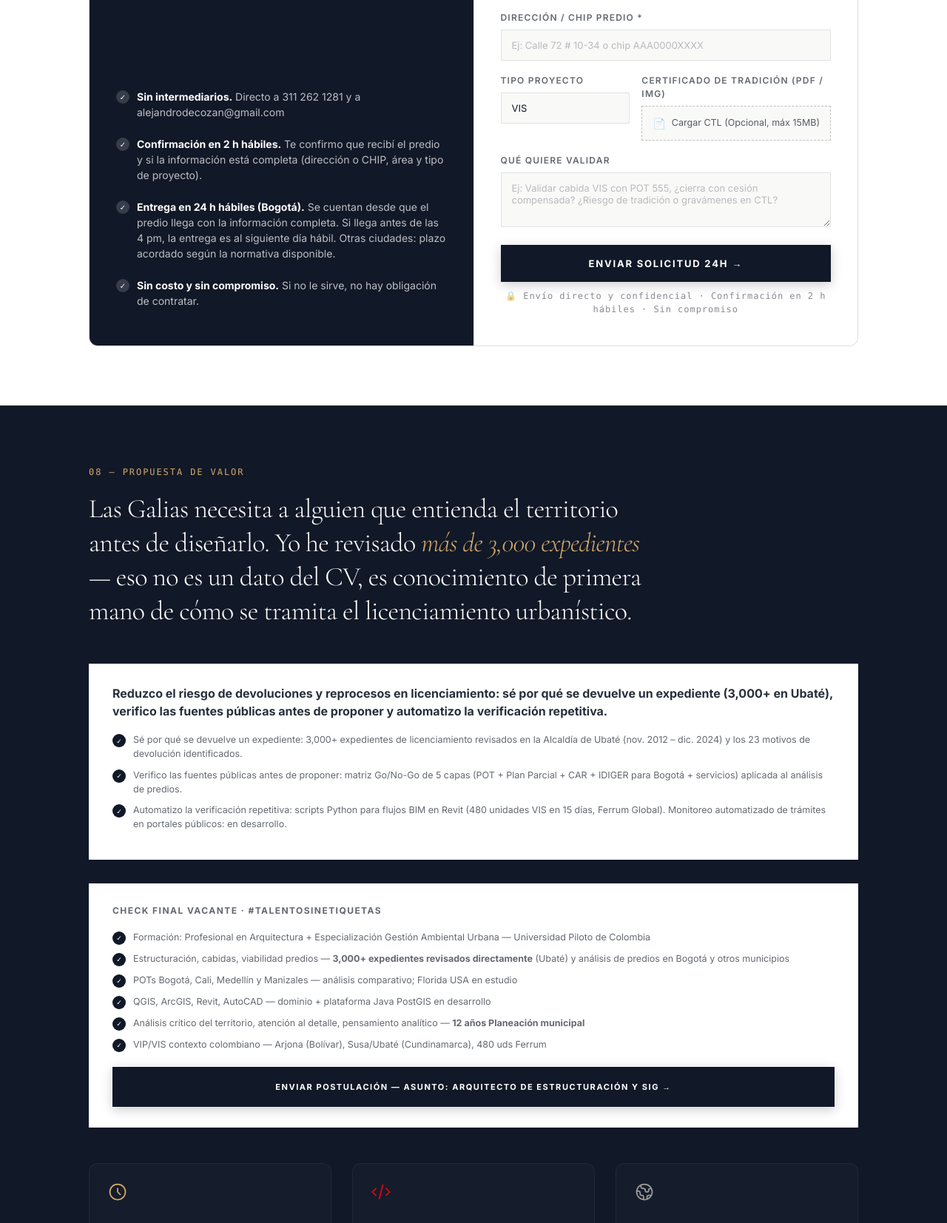
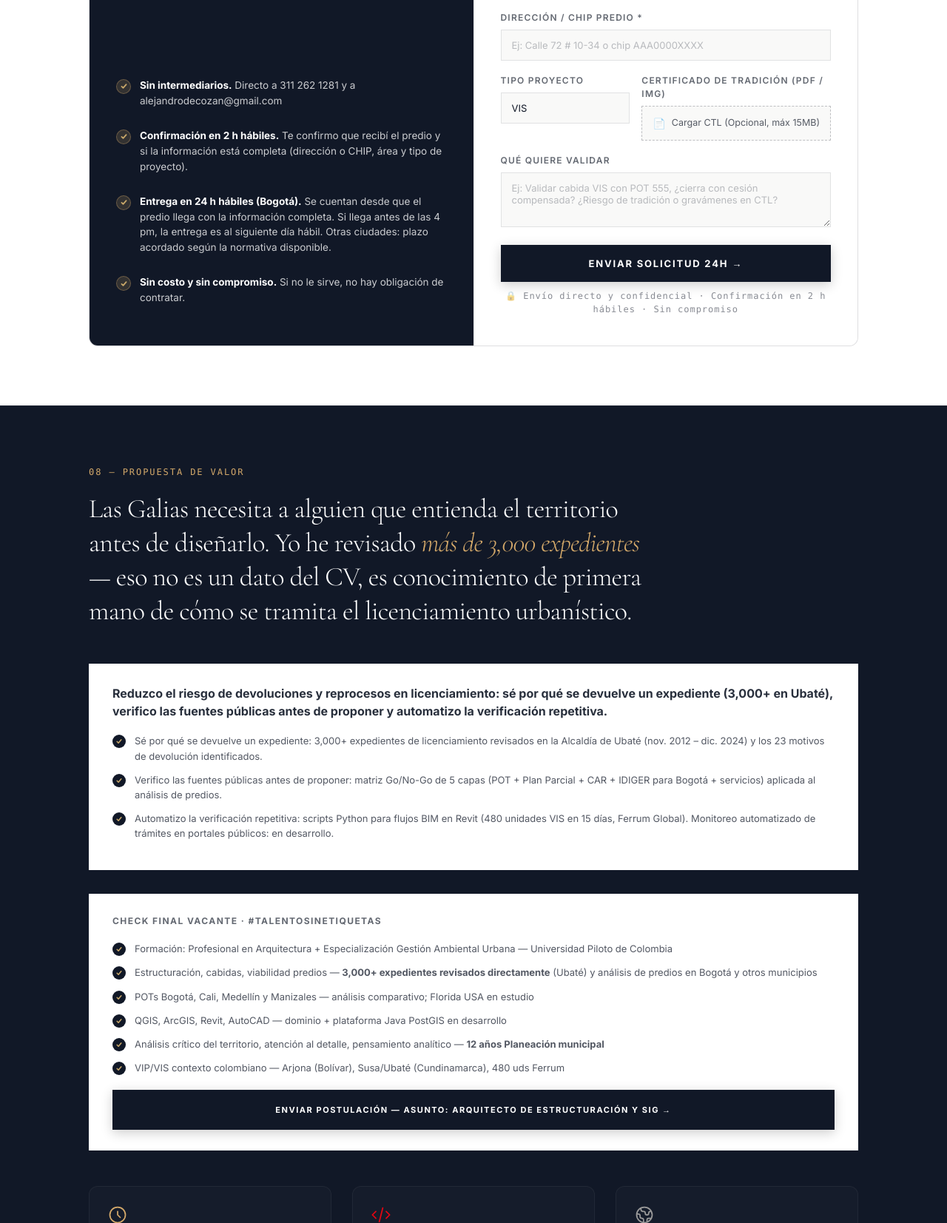
Before and after one commit to jadecol/portfolio_galias, a website built with Vite: page index.html in a window 1280 px wide. Shown: the part 7665-9318 px from the top of the page at 74% size. Built offline with nearby package versions, Linux system fonts and the light colour scheme.

Commit message:
Corrige correo a alejandrodecozan, arreglo responsivo movil y checkmarks dorados SVG

```diff
--- a/functions/api/solicitud.js
+++ b/functions/api/solicitud.js
@@ -163,8 +163,8 @@ export async function onRequestPost(context) {
 </html>
     `;
 
-    const notificationEmail = env.NOTIFICATION_EMAIL || 'jdecozantech@gmail.com';
-    const fromEmail = env.RESEND_FROM || 'Prueba 24H <onboarding@resend.dev>';
+    const notificationEmail = env.NOTIFICATION_EMAIL || 'alejandrodecozan@gmail.com';
+    const fromEmail = env.RESEND_FROM || 'Prueba 24H <solicitudes@deecozan.com>';
 
     const resendResponse = await fetch('https://api.resend.com/emails', {
       method: 'POST',
--- a/index.html
+++ b/index.html
@@ -362,19 +362,39 @@
     </div>
 
     <!-- FORM -->
-    <div style="display:grid;grid-template-columns:1fr 1fr;gap:1px;background:rgba(17,24,39,0.07);border:1px solid rgba(17,24,39,0.07);border-radius:12px;overflow:hidden" id="form-wrapper" class="fade-up">
-      <div style="background:var(--ink);color:#fff;padding:40px 36px;display:flex;flex-direction:column">
+    <div class="form-container-grid fade-up" id="form-wrapper">
+      <div class="form-info-col">
         <span style="font-size:12px;letter-spacing:0.14em;text-transform:uppercase;font-weight:700;background:#fff;color:var(--ink);padding:5px 12px;width:fit-content;margin-bottom:24px">Solicitar prueba 24h</span>
         <h3 class="serif" style="font-size:32px;line-height:0.95;color:#fff;margin-bottom:20px">Pruebe antes<br>de contratar.<br><span style="color:var(--gold)">Yo pongo el predio a trabajar.</span></h3>
         <p style="font-size:13px;line-height:1.7;color:rgba(255,255,255,0.5);margin-bottom:28px">Este formulario no es "contacto". Es una solicitud de prueba 24h. Usted trae el predio y su certificado de tradición; yo entrego la matriz anti-devolución + cabida Revit/QGIS + radiografía legal.</p>
         <div style="display:flex;flex-direction:column;gap:12px;margin-top:auto">
-          <div class="ws-check-row"><div class="ws-check-icon">✓</div><span><strong style="color:#fff">Sin intermediarios.</strong> Directo a 311 262 1281 y a alejandrodecozan@gmail.com</span></div>
-          <div class="ws-check-row"><div class="ws-check-icon">✓</div><span><strong style="color:#fff">Confirmación en 2 h hábiles.</strong> Te confirmo que recibí el predio y si la información está completa (dirección o CHIP, área y tipo de proyecto).</span></div>
-          <div class="ws-check-row"><div class="ws-check-icon">✓</div><span><strong style="color:#fff">Entrega en 24 h hábiles (Bogotá).</strong> Se cuentan desde que el predio llega con la información completa. Si llega antes de las 4 pm, la entrega es al siguiente día hábil. Otras ciudades: plazo acordado según la normativa disponible.</span></div>
-          <div class="ws-check-row"><div class="ws-check-icon">✓</div><span><strong style="color:#fff">Sin costo y sin compromiso.</strong> Si no le sirve, no hay obligación de contratar.</span></div>
+          <div class="ws-check-row">
+            <div class="ws-check-icon">
+              <svg width="11" height="11" viewBox="0 0 16 16" fill="none" stroke="currentColor" stroke-width="2.5" stroke-linecap="round" stroke-linejoin="round"><path d="M3.5 8.5l3 3 6-7"/></svg>
+            </div>
+            <span><strong style="color:#fff">Sin intermediarios.</strong> Directo a 311 262 1281 y a alejandrodecozan@gmail.com</span>
+          </div>
+          <div class="ws-check-row">
+            <div class="ws-check-icon">
+              <svg width="11" height="11" viewBox="0 0 16 16" fill="none" stroke="currentColor" stroke-width="2.5" stroke-linecap="round" stroke-linejoin="round"><path d="M3.5 8.5l3 3 6-7"/></svg>
+            </div>
+            <span><strong style="color:#fff">Confirmación en 2 h hábiles.</strong> Te confirmo que recibí el predio y si la información está completa (dirección o CHIP, área y tipo de proyecto).</span>
+          </div>
+          <div class="ws-check-row">
+            <div class="ws-check-icon">
+              <svg width="11" height="11" viewBox="0 0 16 16" fill="none" stroke="currentColor" stroke-width="2.5" stroke-linecap="round" stroke-linejoin="round"><path d="M3.5 8.5l3 3 6-7"/></svg>
+            </div>
+            <span><strong style="color:#fff">Entrega en 24 h hábiles (Bogotá).</strong> Se cuentan desde que el predio llega con la información completa. Si llega antes de las 4 pm, la entrega es al siguiente día hábil. Otras ciudades: plazo acordado según la normativa disponible.</span>
+          </div>
+          <div class="ws-check-row">
+            <div class="ws-check-icon">
+              <svg width="11" height="11" viewBox="0 0 16 16" fill="none" stroke="currentColor" stroke-width="2.5" stroke-linecap="round" stroke-linejoin="round"><path d="M3.5 8.5l3 3 6-7"/></svg>
+            </div>
+            <span><strong style="color:#fff">Sin costo y sin compromiso.</strong> Si no le sirve, no hay obligación de contratar.</span>
+          </div>
         </div>
       </div>
-      <div style="background:#fff;padding:40px 36px" id="form-panel">
+      <div class="form-input-col" id="form-panel">
         <div style="display:flex;justify-content:space-between;align-items:center;margin-bottom:24px">
           <span class="mono" style="font-size:12px;letter-spacing:0.1em;text-transform:uppercase;font-weight:700;color:rgba(17,24,39,0.7)">Formulario 24h</span>
           <span class="mono" style="font-size:12px;padding:3px 10px;background:var(--warm);border:1px solid rgba(17,24,39,0.12);color:#555">Confirmación 2 h · Entrega 24 h</span>
@@ -439,7 +459,9 @@
           <div class="form-note mono">🔒 Envío directo y confidencial · Confirmación en 2 h hábiles · Sin compromiso</div>
         </form>
         <div id="form-success" class="form-success-card" style="display:none">
-          <div class="form-success-icon">✓</div>
+          <div class="form-success-icon">
+            <svg width="22" height="22" viewBox="0 0 16 16" fill="none" stroke="currentColor" stroke-width="2.5" stroke-linecap="round" stroke-linejoin="round"><path d="M3.5 8.5l3 3 6-7"/></svg>
+          </div>
           <div class="form-success-title">Solicitud radicada con éxito</div>
           <div class="form-success-desc">
             Hemos recibido los datos del predio en <strong id="succ-dir"></strong> <span id="succ-file-wrap">y tu archivo adjunto <strong id="succ-file"></strong></span>.
@@ -473,20 +495,20 @@
 
     <div class="final-check" style="margin-bottom: 32px;">
       <div style="font-size:16px;line-height:1.5;font-weight:700;color:rgba(17,24,39,0.9);margin-bottom:18px">Reduzco el riesgo de devoluciones y reprocesos en licenciamiento: sé por qué se devuelve un expediente (3,000+ en Ubaté), verifico las fuentes públicas antes de proponer y automatizo la verificación repetitiva.</div>
-      <div class="final-check-row"><div class="final-chk">✓</div><span>Sé por qué se devuelve un expediente: 3,000+ expedientes de licenciamiento revisados en la Alcaldía de Ubaté (nov. 2012 – dic. 2024) y los 23 motivos de devolución identificados.</span></div>
-      <div class="final-check-row"><div class="final-chk">✓</div><span>Verifico las fuentes públicas antes de proponer: matriz Go/No-Go de 5 capas (POT + Plan Parcial + CAR + IDIGER para Bogotá + servicios) aplicada al análisis de predios.</span></div>
-      <div class="final-check-row"><div class="final-chk">✓</div><span>Automatizo la verificación repetitiva: scripts Python para flujos BIM en Revit (480 unidades VIS en 15 días, Ferrum Global). Monitoreo automatizado de trámites en portales públicos: en desarrollo.</span></div>
+      <div class="final-check-row"><div class="final-chk"><svg width="10" height="10" viewBox="0 0 16 16" fill="none" stroke="currentColor" stroke-width="2.5" stroke-linecap="round" stroke-linejoin="round"><path d="M3.5 8.5l3 3 6-7"/></svg></div><span>Sé por qué se devuelve un expediente: 3,000+ expedientes de licenciamiento revisados en la Alcaldía de Ubaté (nov. 2012 – dic. 2024) y los 23 motivos de devolución identificados.</span></div>
+      <div class="final-check-row"><div class="final-chk"><svg width="10" height="10" viewBox="0 0 16 16" fill="none" stroke="currentColor" stroke-width="2.5" stroke-linecap="round" stroke-linejoin="round"><path d="M3.5 8.5l3 3 6-7"/></svg></div><span>Verifico las fuentes públicas antes de proponer: matriz Go/No-Go de 5 capas (POT + Plan Parcial + CAR + IDIGER para Bogotá + servicios) aplicada al análisis de predios.</span></div>
+      <div class="final-check-row"><div class="final-chk"><svg width="10" height="10" viewBox="0 0 16 16" fill="none" stroke="currentColor" stroke-width="2.5" stroke-linecap="round" stroke-linejoin="round"><path d="M3.5 8.5l3 3 6-7"/></svg></div><span>Automatizo la verificación repetitiva: scripts Python para flujos BIM en Revit (480 unidades VIS en 15 días, Ferrum Global). Monitoreo automatizado de trámites en portales públicos: en desarrollo.</span></div>
     </div>
 
     <!-- FINAL CHECK LIST (white card) -->
     <div class="final-check">
       <div style="font-size:12px;letter-spacing:0.12em;text-transform:uppercase;font-weight:700;color:rgba(17,24,39,0.65);margin-bottom:18px">Check final vacante · #TALENTOSINETIQUETAS</div>
-      <div class="final-check-row"><div class="final-chk">✓</div><span>Formación: Profesional en Arquitectura + Especialización Gestión Ambiental Urbana — Universidad Piloto de Colombia</span></div>
-      <div class="final-check-row"><div class="final-chk">✓</div><span>Estructuración, cabidas, viabilidad predios — <strong>3,000+ expedientes revisados directamente</strong> (Ubaté) y análisis de predios en Bogotá y otros municipios</span></div>
-      <div class="final-check-row"><div class="final-chk">✓</div><span>POTs Bogotá, Cali, Medellín y Manizales — análisis comparativo; Florida USA en estudio</span></div>
-      <div class="final-check-row"><div class="final-chk">✓</div><span>QGIS, ArcGIS, Revit, AutoCAD — dominio + plataforma Java PostGIS en desarrollo</span></div>
-      <div class="final-check-row"><div class="final-chk">✓</div><span>Análisis crítico del territorio, atención al detalle, pensamiento analítico — <strong>12 años Planeación municipal</strong></span></div>
-      <div class="final-check-row"><div class="final-chk">✓</div><span>VIP/VIS contexto colombiano — Arjona (Bolívar), Susa/Ubaté (Cundinamarca), 480 uds Ferrum</span></div>
+      <div class="final-check-row"><div class="final-chk"><svg width="10" height="10" viewBox="0 0 16 16" fill="none" stroke="currentColor" stroke-width="2.5" stroke-linecap="round" stroke-linejoin="round"><path d="M3.5 8.5l3 3 6-7"/></svg></div><span>Formación: Profesional en Arquitectura + Especialización Gestión Ambiental Urbana — Universidad Piloto de Colombia</span></div>
+      <div class="final-check-row"><div class="final-chk"><svg width="10" height="10" viewBox="0 0 16 16" fill="none" stroke="currentColor" stroke-width="2.5" stroke-linecap="round" stroke-linejoin="round"><path d="M3.5 8.5l3 3 6-7"/></svg></div><span>Estructuración, cabidas, viabilidad predios — <strong>3,000+ expedientes revisados directamente</strong> (Ubaté) y análisis de predios en Bogotá y otros municipios</span></div>
+      <div class="final-check-row"><div class="final-chk"><svg width="10" height="10" viewBox="0 0 16 16" fill="none" stroke="currentColor" stroke-width="2.5" stroke-linecap="round" stroke-linejoin="round"><path d="M3.5 8.5l3 3 6-7"/></svg></div><span>POTs Bogotá, Cali, Medellín y Manizales — análisis comparativo; Florida USA en estudio</span></div>
+      <div class="final-check-row"><div class="final-chk"><svg width="10" height="10" viewBox="0 0 16 16" fill="none" stroke="currentColor" stroke-width="2.5" stroke-linecap="round" stroke-linejoin="round"><path d="M3.5 8.5l3 3 6-7"/></svg></div><span>QGIS, ArcGIS, Revit, AutoCAD — dominio + plataforma Java PostGIS en desarrollo</span></div>
+      <div class="final-check-row"><div class="final-chk"><svg width="10" height="10" viewBox="0 0 16 16" fill="none" stroke="currentColor" stroke-width="2.5" stroke-linecap="round" stroke-linejoin="round"><path d="M3.5 8.5l3 3 6-7"/></svg></div><span>Análisis crítico del territorio, atención al detalle, pensamiento analítico — <strong>12 años Planeación municipal</strong></span></div>
+      <div class="final-check-row"><div class="final-chk"><svg width="10" height="10" viewBox="0 0 16 16" fill="none" stroke="currentColor" stroke-width="2.5" stroke-linecap="round" stroke-linejoin="round"><path d="M3.5 8.5l3 3 6-7"/></svg></div><span>VIP/VIS contexto colombiano — Arjona (Bolívar), Susa/Ubaté (Cundinamarca), 480 uds Ferrum</span></div>
       <a href="mailto:seleccion@galias.com.co?subject=Arquitecto%20de%20Estructuraci%C3%B3n%20y%20SIG&body=Estimado%20equipo%20de%20Selecci%C3%B3n%20de%20Las%20Galias%2C%0A%0AMi%20nombre%20es%20Julian%20Alejandro%20de%20Ecozan%2C%20Arquitecto%20Especialista%20en%20Gesti%C3%B3n%20Ambiental%20Urbana.%20Escribo%20para%20presentar%20mi%20postulaci%C3%B3n%20oficial%20al%20cargo%20de%20Profesional%20Senior%20%E2%80%94%20Estructuraci%C3%B3n%20y%20Normativa.%0A%0AA%20diferencia%20de%20un%20CV%20tradicional%2C%20he%20preparado%20una%20propuesta%20de%20valor%20directa%20y%20una%20muestra%20t%C3%A9cnica%20de%20mi%20trabajo%20%28basada%20en%20mis%2012%20a%C3%B1os%20de%20experiencia%20y%20la%20revisi%C3%B3n%20de%20m%C3%A1s%20de%203%2C000%20expedientes%20de%20licenciamiento%29.%0A%0APueden%20revisar%20mi%20perfil%20completo%20y%20la%20propuesta%20estructurada%20para%20Las%20Galias%20aqu%C3%AD%3A%0Ahttps%3A%2F%2Fportafolio.deecozan.com%0A%0AQuedo%20a%20su%20entera%20disposici%C3%B3n%20para%20agendar%20una%20entrevista.%0A%0AAtentamente%2C%0A%0AJulian%20Alejandro%20de%20Ecozan%0AArquitecto%0ATel%3A%20311%20262%201281" class="btn-postulate">
         Enviar Postulación — Asunto: Arquitecto de Estructuración y SIG →
       </a>
--- a/src/style.css
+++ b/src/style.css
@@ -160,8 +160,19 @@ header{position:sticky;top:0;z-index:40;backdrop-filter:blur(18px);background:rg
 .ws-card-body strong{color:var(--ink)}
 .ws-card.ink .ws-card-body strong{color:#fff}
 .ws-tag{font-size:12px;letter-spacing:0.06em;color:rgba(17,24,39,0.6);border:1px solid rgba(17,24,39,0.15);padding:4px 11px;border-radius:99px}
-.ws-check-row{display:flex;align-items:center;gap:10px;font-size:14px;color:rgba(17,24,39,0.72);margin-bottom:10px}
-.ws-check-icon{width:18px;height:18px;background:var(--ink);border-radius:50%;display:grid;place-items:center;flex-shrink:0;color:#fff;font-size:10px}
+.ws-check-row{display:flex;align-items:flex-start;gap:12px;font-size:13.5px;color:rgba(255,255,255,0.78);margin-bottom:14px;line-height:1.55;overflow-wrap:break-word;word-break:break-word}
+.ws-check-icon{width:20px;height:20px;background:rgba(212,169,106,0.18);color:var(--gold);border:1px solid rgba(212,169,106,0.35);border-radius:50%;display:flex;align-items:center;justify-content:center;flex-shrink:0;margin-top:2px}
+.ws-check-icon svg{display:block}
+
+/* ── FORM CONTAINER GRID & RESPONSIVE ── */
+.form-container-grid{display:grid;grid-template-columns:1fr 1fr;gap:1px;background:rgba(17,24,39,0.07);border:1px solid rgba(17,24,39,0.07);border-radius:12px;overflow:hidden;width:100%;box-sizing:border-box}
+.form-info-col{background:var(--ink);color:#fff;padding:40px 36px;display:flex;flex-direction:column;box-sizing:border-box;min-width:0;overflow-wrap:break-word;word-break:break-word}
+.form-input-col{background:#fff;padding:40px 36px;box-sizing:border-box;min-width:0}
+
+@media(max-width:860px){
+  .form-container-grid{grid-template-columns:1fr !important}
+  .form-info-col, .form-input-col{padding:28px 18px !important}
+}
 
 /* ── FORM ── */
 .form-label{font-size:12px;letter-spacing:0.1em;text-transform:uppercase;color:rgba(17,24,39,0.65);font-weight:600;display:block;margin-bottom:7px}
@@ -212,8 +223,9 @@ header{position:sticky;top:0;z-index:40;backdrop-filter:blur(18px);background:rg
 
 /* ── CHECK LIST FINAL ── */
 .final-check{background:#fff;color:var(--ink);padding:28px 32px;border-radius:0;margin-top:32px}
-.final-check-row{display:flex;gap:10px;font-size:12.5px;color:rgba(17,24,39,0.65);margin-bottom:10px;line-height:1.5}
-.final-chk{width:18px;height:18px;background:var(--ink);border-radius:50%;display:grid;place-items:center;flex-shrink:0;color:#fff;font-size:9px;margin-top:1px}
+.final-check-row{display:flex;align-items:flex-start;gap:12px;font-size:13px;color:rgba(17,24,39,0.72);margin-bottom:12px;line-height:1.55;overflow-wrap:break-word;word-break:break-word}
+.final-chk{width:18px;height:18px;background:var(--ink);color:var(--gold);border-radius:50%;display:flex;align-items:center;justify-content:center;flex-shrink:0;margin-top:2px}
+.final-chk svg{display:block}
 .btn-postulate{display:flex;align-items:center;justify-content:center;gap:8px;margin-top:20px;width:100%;height:54px;font-size:13px;letter-spacing:0.1em;text-transform:uppercase;font-weight:700;background:var(--ink);color:#fff;text-decoration:none;font-size:11px;letter-spacing:0.14em;text-transform:uppercase;font-weight:700;transition:.2s}
 .btn-postulate:hover{background:var(--red)}
 
@@ -305,4 +317,3 @@ header{position:sticky;top:0;z-index:40;backdrop-filter:blur(18px);background:rg
 .stats-grid { gap: 1px; background: rgba(255,255,255,0.08); border-radius: 16px; border: 1px solid rgba(255,255,255,0.1); }
 .skill-group { border-radius: 12px; }
 @media (prefers-reduced-motion: reduce){.fade-up,.stat-cell,.impact-cell,.skill-group,.diff-item,.match-row,.btn-cta,.btn-postulate,.btn-submit{transition:none!important;transform:none!important}.fade-up{opacity:1!important}}
-#form-wrapper .ws-check-row{align-items:flex-start;color:rgba(255,255,255,0.72);line-height:1.5}#form-wrapper .ws-check-icon{background:rgba(255,255,255,0.16);margin-top:2px}
--- a/worker.js
+++ b/worker.js
@@ -166,8 +166,8 @@ export default {
 </html>
           `;
 
-          const notificationEmail = env.NOTIFICATION_EMAIL || 'jdecozantech@gmail.com';
-          const fromEmail = env.RESEND_FROM || 'Prueba 24H <onboarding@resend.dev>';
+          const notificationEmail = env.NOTIFICATION_EMAIL || 'alejandrodecozan@gmail.com';
+          const fromEmail = env.RESEND_FROM || 'Prueba 24H <solicitudes@deecozan.com>';
 
           const resendResponse = await fetch('https://api.resend.com/emails', {
             method: 'POST',
--- a/wrangler.toml
+++ b/wrangler.toml
@@ -8,4 +8,5 @@ compatibility_date = "2026-10-07"
 directory = "./dist"
 
 [vars]
-NOTIFICATION_EMAIL = "jdecozantech@gmail.com"
+NOTIFICATION_EMAIL = "alejandrodecozan@gmail.com"
+RESEND_FROM = "Prueba 24H <solicitudes@deecozan.com>"
```
Also changed, not shown: src/layout.js (+3 -11 lines).
